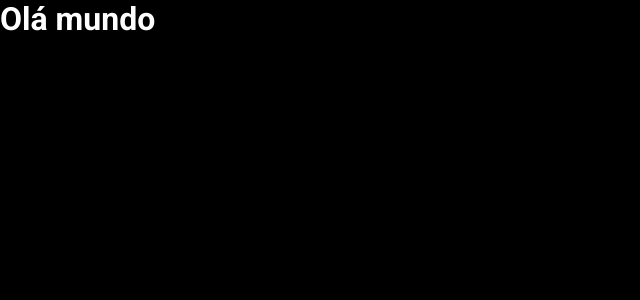
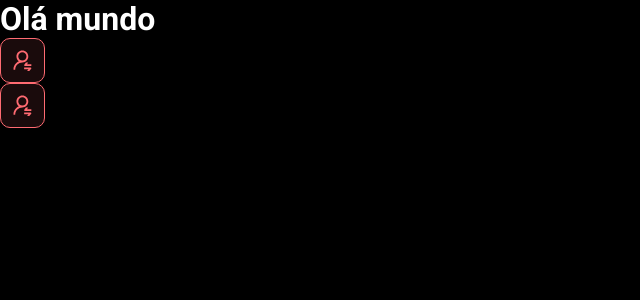
Before and after one commit to diegoriciardi/dsmeta, a React (Vite) app in the folder frontend/: page / in a window 1280 px wide. Shown: the top 300 px of the page, without its empty margins (0-640 px from the left). Built offline with nearby package versions, Linux system fonts and the light colour scheme.

Commit message:
First component

```diff
--- a/frontend/src/App.tsx
+++ b/frontend/src/App.tsx
@@ -1,6 +1,12 @@
+import NotificationButton from "./components/NotificationButton"
+
 function App() {
   return(
+    <>
     <h1>Olá mundo</h1>
+    <NotificationButton />
+    <NotificationButton />
+    </>
   )
 }
 
--- /dev/null
+++ b/frontend/src/components/NotificationButton/index.tsx
@@ -0,0 +1,12 @@
+import icon from "../../assets/img/notification-icon.svg"
+import "./styles.css"
+
+function NotificationButton() {
+    return (
+        <div className="dsmeta-red-btn">
+            <img src={icon} alt="Notificar" />
+        </div>
+    )
+}
+
+export default NotificationButton
--- /dev/null
+++ b/frontend/src/components/NotificationButton/styles.css
@@ -0,0 +1,15 @@
+.dsmeta-red-btn {
+    height: 45px;
+    width: 45px;
+    background: rgba(255, 107, 114, 0.1);
+    border: 1px solid #FF6B72;
+    border-radius: 10px;
+    display: flex;
+    align-items: center;
+    justify-content: center;
+    cursor: pointer;
+}
+
+.dsmeta-red-btn img {
+    width: 19px;
+}
```
Also changed, not shown: frontend/src/assets/img/notification-icon.svg (added), 1 other file (tests, documents, lock files or other folders).
